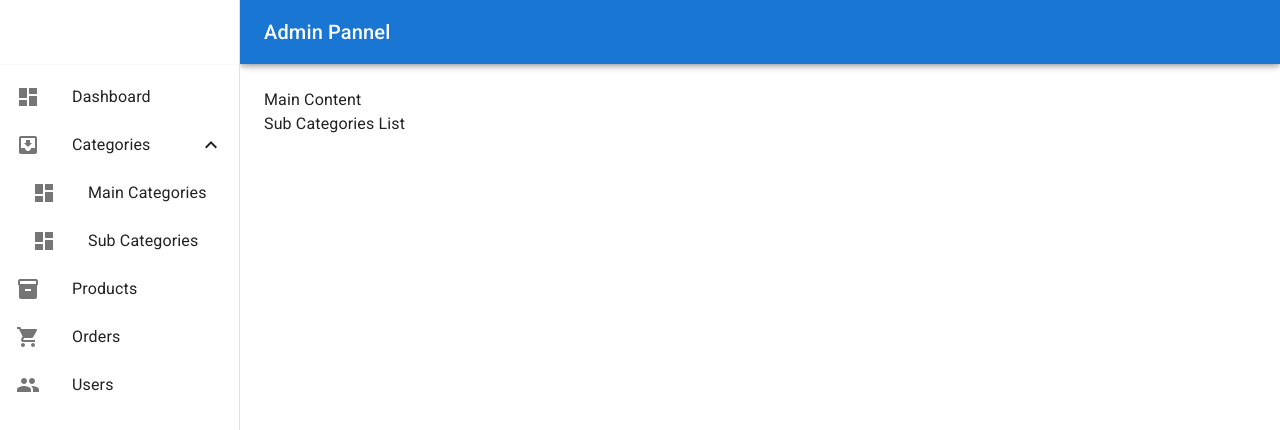
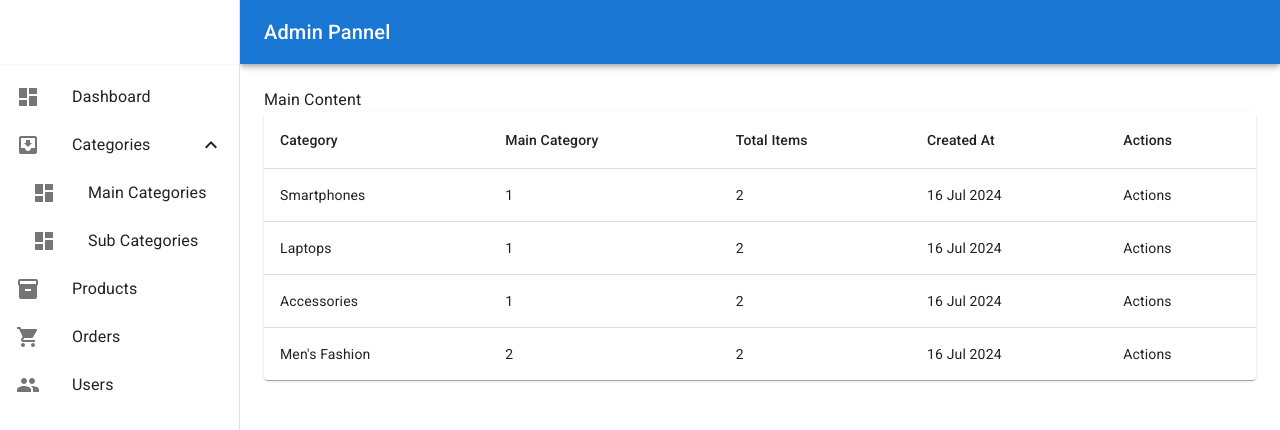
Before and after one commit to SumitDongare/project-01_admin-portal, a React (Create React App) app: page /pages/categories/sub-categories in a window 1280 px wide. Shown: the top 430 px of the page. Built offline with nearby package versions, Linux system fonts and the light colour scheme.

Commit message:
creating table in SubCategoriesList and adding data from subCategorySlice

```diff
--- a/src/pages/categories/sub-categories/SubCategoriesList.js
+++ b/src/pages/categories/sub-categories/SubCategoriesList.js
@@ -1,9 +1,42 @@
 import React from 'react'
+import { useSelector } from 'react-redux';
+import { Paper, Table, TableBody, TableCell, TableContainer, TableHead, TableRow } from "@mui/material";
+import moment from 'moment';
 
 export default function SubCategoriesList() {
+  const subCategories = useSelector((store) => store.subCategories);
   return (
     <div>
-       Sub Categories List
+       <TableContainer component={Paper}>
+        <Table sx={{ minWidth: 650 }} aria-label="simple table">
+          <TableHead>
+            <TableRow>
+              <TableCell>Category</TableCell>
+              <TableCell >Main Category</TableCell>
+              <TableCell >Total Items</TableCell>
+              <TableCell >Created At</TableCell>
+              <TableCell >Actions</TableCell>
+            </TableRow>
+          </TableHead>
+          <TableBody>
+            {subCategories.map((row) => (
+              <TableRow
+                key={row.id}
+                sx={{ "&:last-child td, &:last-child th": { border: 0 } }}
+              >
+                <TableCell component="th" scope="row">
+                  {row.name}
+                </TableCell>
+                <TableCell >{row.categoryId}</TableCell>
+                <TableCell >{row.totalItems}</TableCell>
+                <TableCell >{ moment(row.createdAt).format('DD MMM YYYY')}</TableCell>
+                <TableCell ><div>Actions</div></TableCell>
+
+              </TableRow>
+            ))}
+          </TableBody>
+        </Table>
+      </TableContainer>
     </div>
   )
 }
```
